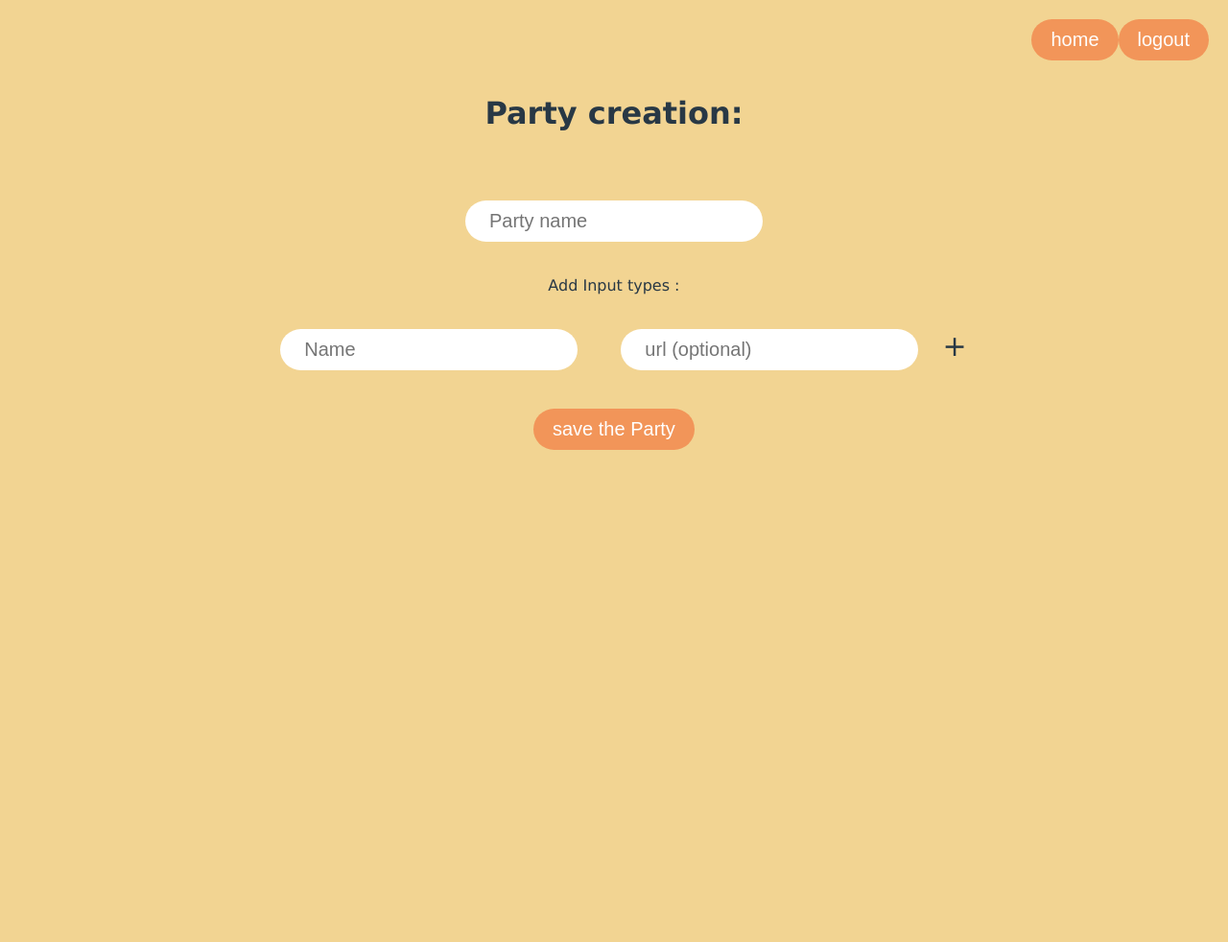
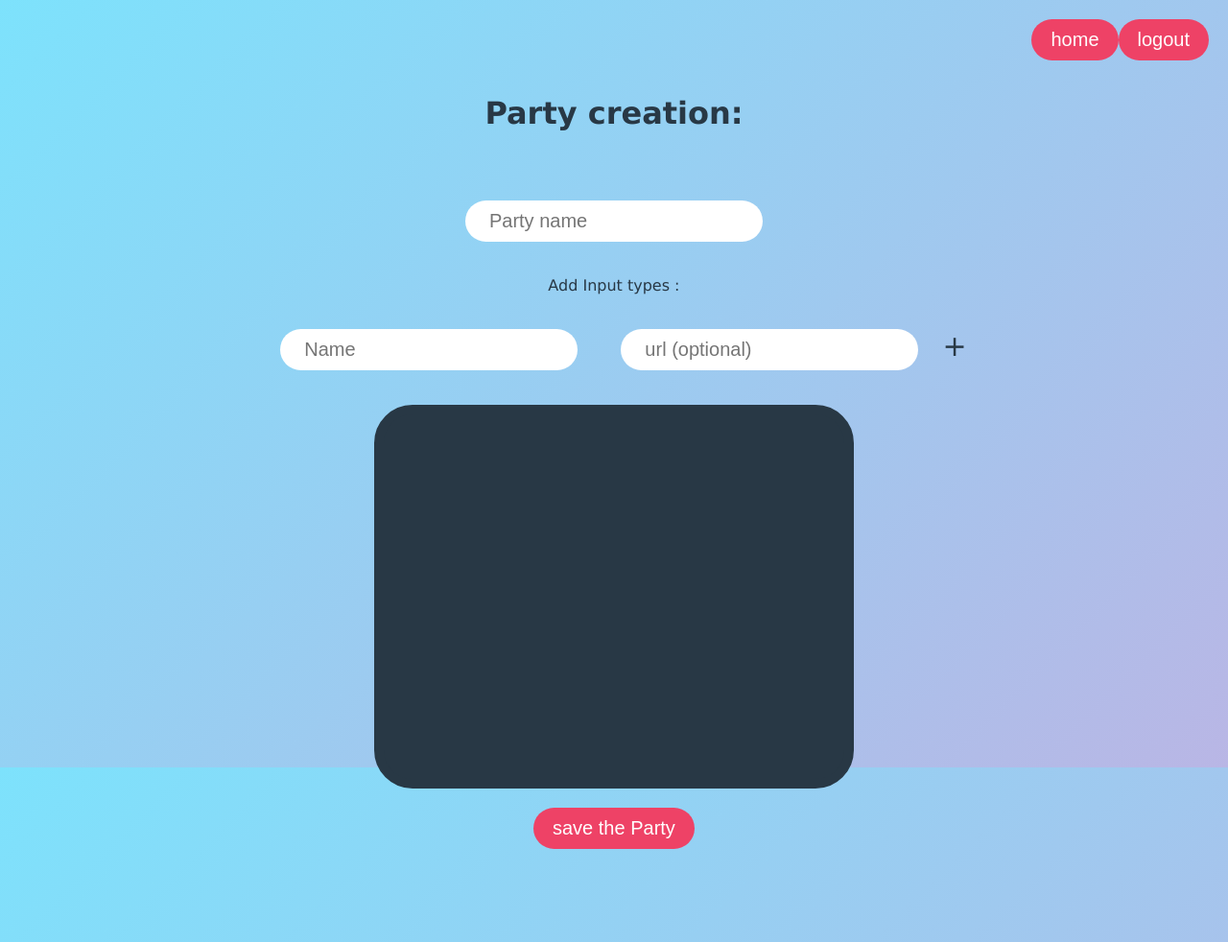
Before and after one commit to Fienberber/partyfy, a Flask app: page /partyCreator in a window 1280 px wide. Shown: the whole page at 96% size. Before the commit the page ends 469 px from the top, so only its background shows below. Run offline with Flask 2, Linux system fonts and the light colour scheme; the visitor is signed in with stand-in values (Sample User, id 1).

Commit message:
Unified the style

```diff
--- a/app/routes.py
+++ b/app/routes.py
@@ -98,7 +98,7 @@ def partyCreator():
 
         else:#create a new party
             title = dict_cntnt["partyTitle"]
-            newParty = Party(1, title)
+            newParty = Party(creator_id=session.get("user_id"),title= title)
             newParty.save()
             partyID = newParty.id
             UserParty(user_id = session.get('user_id'), party_id = partyID).save()
@@ -106,9 +106,9 @@ def partyCreator():
         inputTypes = dict_cntnt["inputTypes"]
         for inputType in inputTypes:
 
-            name = inputType["typeName"]
-            url = inputType["url"]
-            InputType(partyID, name, url).save()
+            _name = inputType["typeName"]
+            _url = inputType["url"]
+            InputType(party_id= partyID, name= _name, url= _url).save()
         return "/"
 
 
@@ -127,7 +127,7 @@ def partyInfo():
 def login():
     if session.get('user_id'):
         joinToken = request.args.get('token')
-        if(len(joinToken) >= 10):
+        if(joinToken):
             return redirect('/?token='+joinToken, 302)
         else :
             return redirect('/', 302)
--- a/app/static/styles/login.css
+++ b/app/static/styles/login.css
@@ -7,8 +7,11 @@ html {
 }
 
 body {
+  font-family: 'Titillium Web', sans-serif;
   background-image: linear-gradient(-225deg, #7DE2FC 0%, #B9B6E5 100%);
-  font-family: 'Titillium Web', sans-serif;
+  background-repeat: no-repeat;
+  background-attachment: fixed;
+  background-size: cover;
 }
 
 a {
--- a/app/static/styles/party.css
+++ b/app/static/styles/party.css
@@ -1,15 +1,19 @@
 :root {
-  --main-bg-color: #F2D492;/* Background color */
+  --main-bg-color: linear-gradient(-225deg, #7DE2FC 0%, #B9B6E5 100%);/* Background color */
   --main-ft-color: #283845;/* Font color */
-  --main-bt-color: #F29559;/* Button color */
+  --main-bt-color: #EE4266;/* Button color */
 }
 
 
 body {
-  background-color: var(--main-bg-color);
   color : var(--main-ft-color);
   font-family: "Geneva", sans-serif;
   margin: 20px;
+
+  background-image: var(--main-bg-color);
+  background-repeat: no-repeat;
+  background-attachment: fixed;
+  background-size: cover;
 }
 
 input {
@@ -93,6 +97,18 @@ dt{
   border-color: var(--main-bt-color);
   font-size: 20px;
   margin: 10px;
+}
+
+nav dl{
+  border: solid ;
+  border-width: 10px ;
+  border-radius: 40px;
+  background-color: var(--main-ft-color);
+  height:400px;
+}
+nav dl{
+  overflow:hidden;
+  overflow-y:scroll;
 }
 
 .removeInputType{
--- a/app/templates/homePage.html
+++ b/app/templates/homePage.html
@@ -3,6 +3,7 @@
 <head>
   <title>Partyfy home page</title>
   <meta charset="utf-8">
+  <link rel="stylesheet" href="../static/styles/home.css">
   <link rel="stylesheet" href="{{ url_for('static',filename='styles/home.css') }}">
   <script src="https://ajax.googleapis.com/ajax/libs/jquery/3.5.1/jquery.min.js"></script>
 
@@ -28,11 +29,11 @@
   </div>
 
   <div class="col-6 center">
-    <button class="btn center" type="button" onclick="window.location.href='partyCreator';">Create a new Party</button>
+
     <br>
     <br>
 		<h2 class="render" id="render_text">Manage your parties:</h2>
-
+    <button style="visibility:hidden;">This is cheating but tell no one please</button><button class="btn newParty_btn center" type="button" onclick="window.location.href='partyCreator';">Create a new Party</button>
     <div class="aside center">
       <nav>
      <dl class="partyList" id="partyList">
--- a/app/templates/partyCreator.html
+++ b/app/templates/partyCreator.html
@@ -3,6 +3,7 @@
 <head>
   <title>Partyfy home page</title>
   <meta charset="utf-8">
+  <link rel="stylesheet" href="../static/styles/party.css">
   <link rel="stylesheet" href="{{ url_for('static',filename='styles/party.css') }}">
   <link rel="stylesheet" href="https://cdnjs.cloudflare.com/ajax/libs/font-awesome/4.7.0/css/font-awesome.min.css">
   <script src="https://ajax.googleapis.com/ajax/libs/jquery/3.5.1/jquery.min.js"></script>
@@ -38,8 +39,10 @@
     <a class="addButton" onclick="addType()"> + </a>
     <br>
     <div class="aside center">
+      <nav>
      <dl class="inputTypeList" id="inputTypeList">
      </dl>
+   </nav>
     </div>
     <br>
     <button class="btn center" type="button" onclick="saveParty()">save the Party</button>
```
Also changed, not shown: app/static/styles/home.css (+10 -6 lines).
